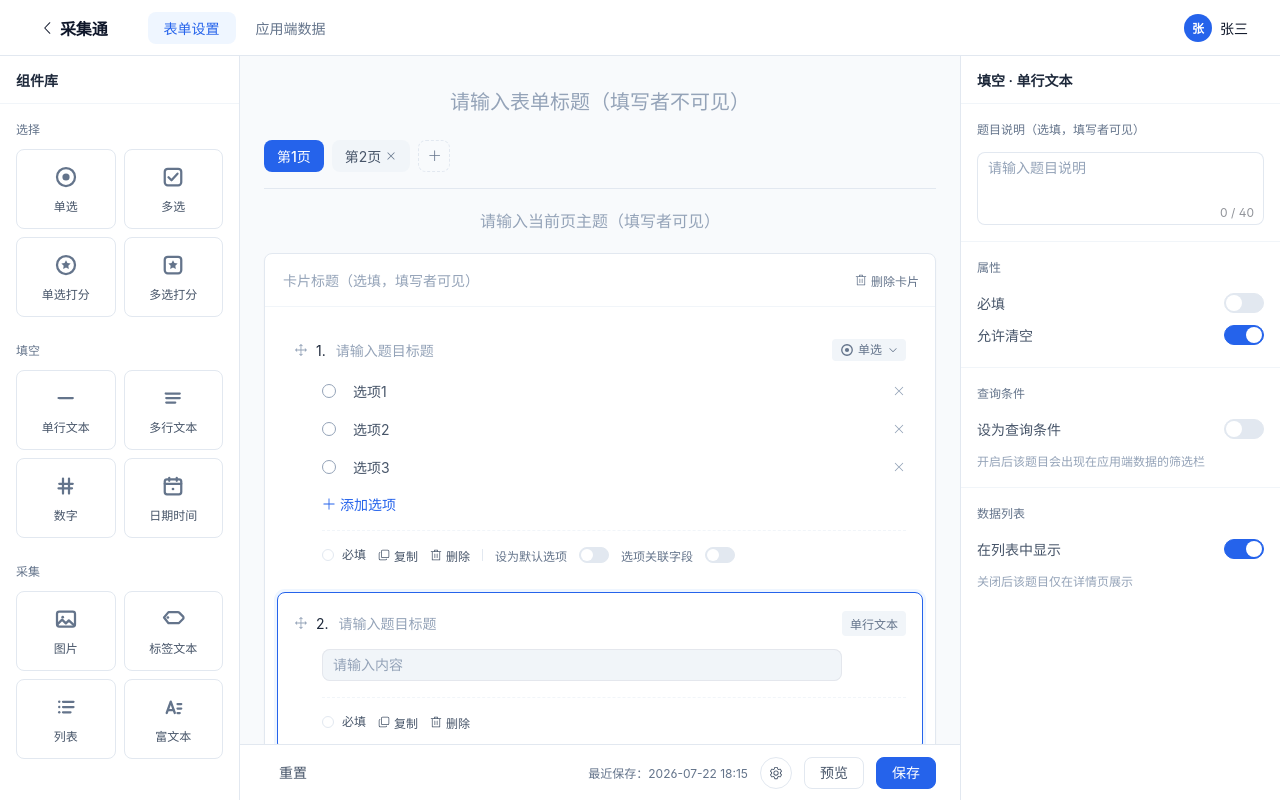
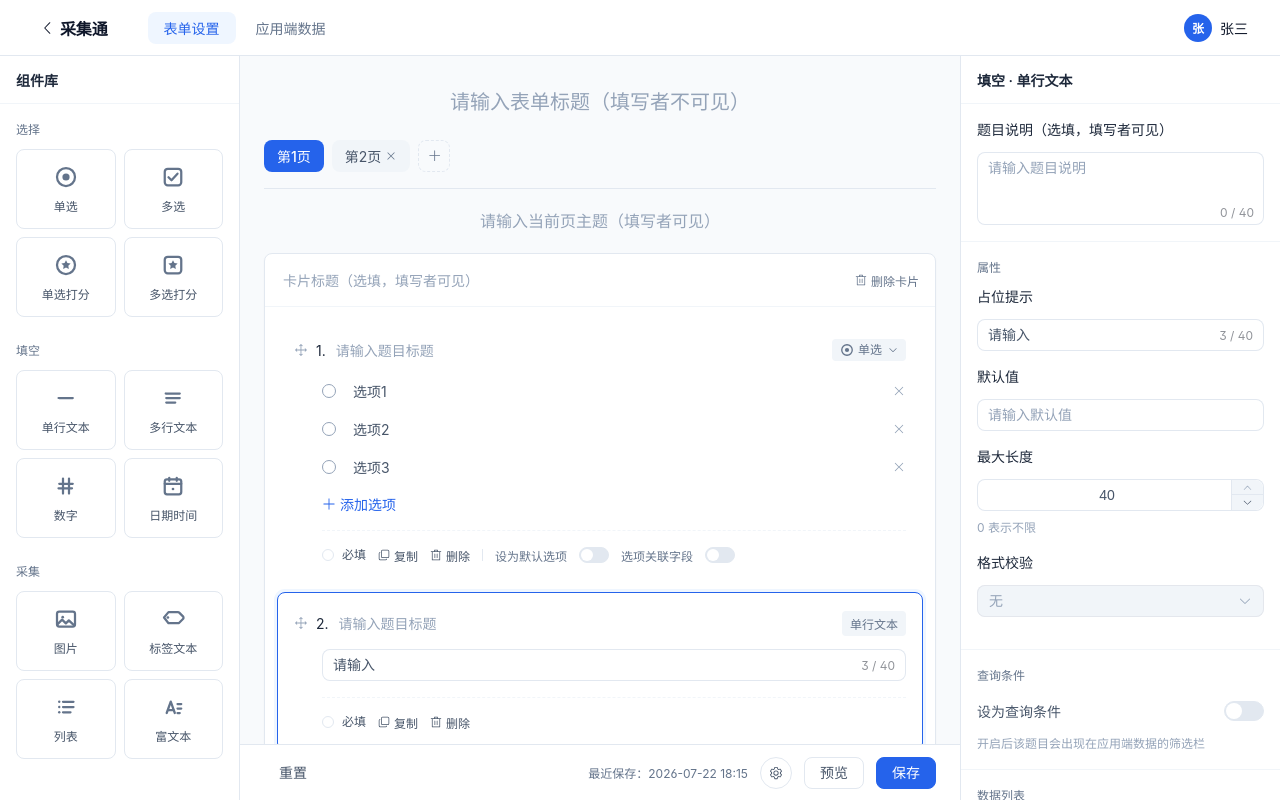
Before and after one commit to luyaoyaoqi/data-aggregation-system, a Vue app in the folder demo/: page / in a window 1280 px wide. Both pictures are taken after a click on the button "单行文本". Built offline with nearby package versions, Linux system fonts and the light colour scheme; a web font is replaced by a local one.

Commit message:
单行文本优化

```diff
--- a/demo/src/components/ComponentLibrary.vue
+++ b/demo/src/components/ComponentLibrary.vue
@@ -63,12 +63,25 @@ export function createQuestion(type) {
     linkField: false, // 选项关联字段
     minSelect: null, // 最少选择数（null = 不限制；仅多选/多选打分 + required=true 时校验）
     maxSelect: null, // 最多选择数（null = 不限制；仅多选/多选打分 + required=true 时校验）
+    // 填空类属性
+    placeholder: TEXT_DEFAULTS[type]?.placeholder || '', // 占位提示（中间编辑区 input 绑这个）
+    defaultValue: '', // 默认值：应用端展示权重 > placeholder
+    maxLength: 40, // 最大长度：0 = 不限；>0 时限制输入字符数
+    format: 'none', // 格式校验：本期仅 'none' 不可更改
     options: []
   }
   if (OPTION_TYPES.includes(type)) {
     q.options = [1, 2, 3].map((i) => createOption(i, { withScore: isRate }))
   }
   return q
+}
+
+/** 各填空题型的默认 placeholder / maxLength */
+const TEXT_DEFAULTS = {
+  text: { placeholder: '请输入' },
+  textarea: { placeholder: '请输入' },
+  number: { placeholder: '请输入数字' },
+  datetime: { placeholder: '请选择日期时间' }
 }
 
 /**
--- a/demo/src/components/PropertyPanel.vue
+++ b/demo/src/components/PropertyPanel.vue
@@ -20,8 +20,24 @@ const isMultiSelect = computed(
     (props.question.type === 'checkbox' ||
       props.question.type === 'checkbox-rate')
 )
+/** 单选 / 单选打分：单选才有"清空已选项"的概念 */
+const isRadioLike = computed(
+  () =>
+    !!props.question &&
+    (props.question.type === 'radio' || props.question.type === 'radio-rate')
+)
+/** 填空类：单行文本 / 多行文本 / 数字 / 日期时间 */
+const isTextLike = computed(
+  () =>
+    !!props.question &&
+    ['text', 'textarea', 'number', 'datetime'].includes(props.question.type)
+)
 /** 多选 / 多选打分 常驻展示「最少/最多选择数」配置项；仅当 required 时校验拦截 */
 const showSelectLimit = computed(() => isMultiSelect.value)
+/** 属性 section 是否展示：至少有一个属性子项可见 */
+const hasPropertySection = computed(
+  () => isRadioLike.value || showSelectLimit.value || isTextLike.value
+)
 /** 选项总数，用于限定输入框 max */
 const optionCount = computed(() => props.question?.options?.length ?? 0)
 const typeLabel = computed(() =>
@@ -85,13 +101,10 @@ watch(
         </el-form-item>
       </el-form>
 
-      <div class="panel-section">
+      <div v-if="hasPropertySection" class="panel-section">
         <p class="section-title">属性</p>
-        <div class="switch-row">
-          <span class="switch-label">必填</span>
-          <el-switch v-model="question.required" />
-        </div>
-        <div class="switch-row">
+        <!-- 必填：中间工具栏已有，右侧不再展示 -->
+        <div v-if="isRadioLike" class="switch-row">
           <span class="switch-label">允许清空</span>
           <el-switch v-model="question.allowClear" />
         </div>
@@ -119,6 +132,44 @@ watch(
               class="w-full"
               controls-position="right"
             />
+          </el-form-item>
+        </el-form>
+        <!-- 填空类专属：占位提示 / 默认值 / 最大长度 / 格式校验 -->
+        <el-form
+          v-if="isTextLike"
+          label-position="top"
+          class="section-form"
+        >
+          <el-form-item label="占位提示">
+            <el-input
+              v-model="question.placeholder"
+              :maxlength="40"
+              show-word-limit
+              placeholder="请输入"
+            />
+          </el-form-item>
+          <el-form-item label="默认值">
+            <el-input
+              v-model="question.defaultValue"
+              :maxlength="question.maxLength || 40"
+              placeholder="请输入默认值"
+            />
+          </el-form-item>
+          <el-form-item label="最大长度">
+            <el-input-number
+              v-model="question.maxLength"
+              :min="0"
+              :max="40"
+              :step="1"
+              controls-position="right"
+              class="w-full"
+            />
+            <span class="section-tip">0 表示不限</span>
+          </el-form-item>
+          <el-form-item label="格式校验">
+            <el-select v-model="question.format" disabled class="w-full">
+              <el-option label="无" value="none" />
+            </el-select>
           </el-form-item>
         </el-form>
       </div>
--- a/demo/src/components/QuestionCard.vue
+++ b/demo/src/components/QuestionCard.vue
@@ -134,7 +134,7 @@ async function handleRemove() {
         class="q-type-switch"
         @command="handleSwitchType"
       >
-        <span class="q-type-tag is-switchable" @click.stop>
+        <span class="q-type-tag is-switchable">
           <svg
             class="q-type-icon"
             viewBox="0 0 16 16"
@@ -198,7 +198,7 @@ async function handleRemove() {
               <span class="option-linked">
                 <span class="link-badge">←关联</span>
                 <span class="link-name">{{ opt.displayName || opt.linkData?.name }}</span>
-                <el-icon class="link-clear" title="删除关联" @click.stop="clearLink(opt)">
+                <el-icon class="link-clear" title="删除关联" @click="clearLink(opt)">
                   <Close />
                 </el-icon>
               </span>
@@ -222,7 +222,6 @@ async function handleRemove() {
               placeholder="评分"
               :controls="false"
               class="option-score-input"
-              @click.stop
             >
               <template #suffix>
                 <span v-if="opt.score != null" class="option-score-suffix">分</span>
@@ -242,7 +241,7 @@ async function handleRemove() {
               v-if="showDefaultSwitch && question.defaultOption && !opt.isDefault"
               type="button"
               class="opt-set-default"
-              @click.stop="setDefault(opt)"
+              @click="setDefault(opt)"
             >
               设为默认
             </button>
@@ -252,19 +251,19 @@ async function handleRemove() {
               v-if="question.linkField && !opt.linkType"
               type="button"
               class="opt-link-btn"
-              @click.stop="openLinkDialog(opt)"
+              @click="openLinkDialog(opt)"
             >
               <el-icon><Link /></el-icon>
               <span>关联</span>
             </button>
 
-            <el-icon class="option-del" title="删除选项" @click.stop="removeOption(opt.id)">
+            <el-icon class="option-del" title="删除选项" @click="removeOption(opt.id)">
               <Close />
             </el-icon>
           </div>
         </div>
 
-        <button type="button" class="add-option" @click.stop="addOption">
+        <button type="button" class="add-option" @click="addOption">
           <el-icon><Plus /></el-icon>
           <span>添加选项</span>
         </button>
@@ -275,24 +274,30 @@ async function handleRemove() {
         <div class="q-preview">
           <el-input
             v-if="question.type === 'text'"
-            disabled
-            placeholder="请输入内容"
+            v-model="question.placeholder"
+            :maxlength="question.maxLength || undefined"
+            show-word-limit
+            placeholder="请输入"
           />
           <el-input
             v-else-if="question.type === 'textarea'"
+            v-model="question.placeholder"
             type="textarea"
             :rows="3"
-            disabled
-            placeholder="请输入内容"
+            :maxlength="question.maxLength || undefined"
+            show-word-limit
+            placeholder="请输入"
           />
           <el-input
             v-else-if="question.type === 'number'"
-            disabled
+            v-model="question.placeholder"
+            :maxlength="question.maxLength || undefined"
             placeholder="请输入数字"
           />
           <el-input
             v-else-if="question.type === 'datetime'"
-            disabled
+            v-model="question.placeholder"
+            :maxlength="question.maxLength || undefined"
             placeholder="请选择日期时间"
           />
           <div v-else-if="question.type === 'image'" class="upload-box">
@@ -318,14 +323,14 @@ async function handleRemove() {
 
     <!-- 底部工具条 -->
     <div class="q-tools">
-      <el-checkbox v-model="question.required" size="small" @click.stop>必填</el-checkbox>
+      <el-checkbox v-model="question.required" size="small">必填</el-checkbox>
 
-      <button type="button" class="tool-btn" @click.stop="emit('duplicate', question.id)">
+      <button type="button" class="tool-btn" @click="emit('duplicate', question.id)">
         <el-icon><CopyDocument /></el-icon>
         <span>复制</span>
       </button>
 
-      <button type="button" class="tool-btn is-danger" @click.stop="handleRemove">
+      <button type="button" class="tool-btn is-danger" @click="handleRemove">
         <el-icon><Delete /></el-icon>
         <span>删除</span>
       </button>
@@ -335,10 +340,10 @@ async function handleRemove() {
         <!-- 「设为默认选项」仅 radio / radio-rate 展示 -->
         <template v-if="showDefaultSwitch">
           <span class="tool-label">设为默认选项</span>
-          <el-switch v-model="question.defaultOption" size="small" @click.stop />
+          <el-switch v-model="question.defaultOption" size="small" />
         </template>
         <span class="tool-label">选项关联字段</span>
-        <el-switch v-model="question.linkField" size="small" @click.stop />
+        <el-switch v-model="question.linkField" size="small" />
       </template>
     </div>
 
@@ -671,7 +676,8 @@ async function handleRemove() {
 
 /* ---------- 其它题型预览 ---------- */
 .q-preview {
-  max-width: 520px;
+  /* 填空类默认拉满 q-body 宽度；采集类有各自固定宽度 */
+  width: 100%;
 }
 
 .upload-box {
--- a/demo/src/styles/element-overrides.css
+++ b/demo/src/styles/element-overrides.css
@@ -92,8 +92,8 @@
   margin-bottom: var(--sp-lg);
 }
 .property-panel .el-form-item__label {
-  font-size: var(--fs-12);
-  color: var(--c-text-secondary);
+  font-size: var(--fs-14);
+  color: var(--c-text-primary);
   padding-bottom: var(--sp-xs);
   line-height: 20px;
 }
--- a/demo/src/views/Editor.vue
+++ b/demo/src/views/Editor.vue
@@ -158,6 +158,10 @@ function handleDuplicateQuestion({ cardId, questionId }) {
   copy.desc = source.desc
   copy.required = source.required
   copy.columns = source.columns
+  copy.placeholder = source.placeholder
+  copy.defaultValue = source.defaultValue
+  copy.maxLength = source.maxLength
+  copy.format = source.format
   copy.options = source.options.map((o, idx) => ({
     id: `${copy.id}_o${idx}`,
     label: o.label,
@@ -205,27 +209,42 @@ function handleSave() {
     ElMessage.error('标题超过长度限制，请检查')
     return
   }
-  // 多选题 必填时：最少/最多选择数 不能超过当前选项总数
   const bad = []
   for (const page of form.value.pages) {
     for (const card of page.cards) {
       for (const q of card.questions) {
         if (!q.required) continue
         const len = q.options?.length ?? 0
-        const { minSelect, maxSelect } = q
+        const { minSelect, maxSelect, defaultValue, maxLength } = q
+        // 多选题：选择数 超出选项数
         if (
           (minSelect != null && minSelect > len) ||
           (maxSelect != null && maxSelect > len)
         ) {
-          bad.push(q.title?.trim() || '未命名题目')
+          bad.push({
+            title: q.title?.trim() || '未命名题目',
+            reason: '选择数超出选项数量'
+          })
+        }
+        // 填空类：默认值 超出最大长度（仅 maxLength > 0 时校验）
+        if (
+          maxLength > 0 &&
+          defaultValue &&
+          defaultValue.length > maxLength
+        ) {
+          bad.push({
+            title: q.title?.trim() || '未命名题目',
+            reason: `默认值长度 ${defaultValue.length} 超过 ${maxLength}`
+          })
         }
       }
     }
   }
   if (bad.length) {
-    ElMessage.error(
-      `选择数超出选项数量的题目：${bad.join('、')}，请调整后再保存`
-    )
+    const msg = bad
+      .map((b) => `${b.title}（${b.reason}）`)
+      .join('；')
+    ElMessage.error(`保存校验未通过：${msg}，请调整后再保存`)
     return
   }
   const now = new Date()
```
Also changed, not shown: demo/src/components/PreviewDialog.vue (+25 -3 lines).
